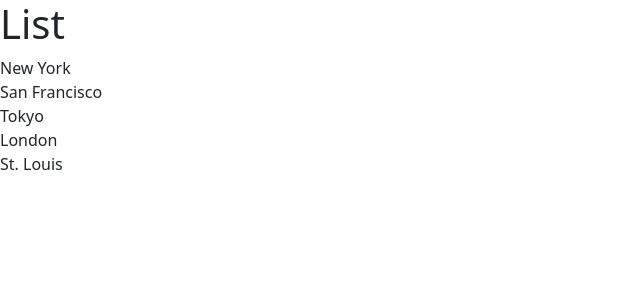
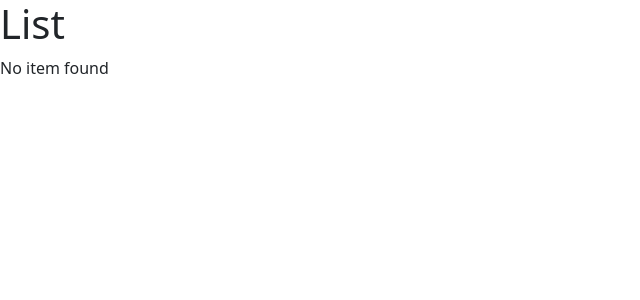
Before and after one commit to tjshbb/ReactTutorialMosh, a React (Vite) app in the folder react-app/: page / in a window 1280 px wide. Shown: the top 300 px of the page, without its empty margins (0-640 px from the left). Built offline with nearby package versions, Linux system fonts and the light colour scheme.

Commit message:
added condtional more effectively

```diff
--- a/react-app/src/components/ListGroup.tsx
+++ b/react-app/src/components/ListGroup.tsx
@@ -1,9 +1,11 @@
 function ListGroup() {
-  const items = ["New York", "San Francisco", "Tokyo", "London", "St. Louis"];
+  let items = ["New York", "San Francisco", "Tokyo", "London", "St. Louis"];
+  items = [];
 
   return (
     <>
       <h1>List</h1>
+      {items.length === 0 && <p>No item found</p>}
       <ul className="list-group">
         {items.map((item) => (
           <li key={item}>{item}</li>
```
